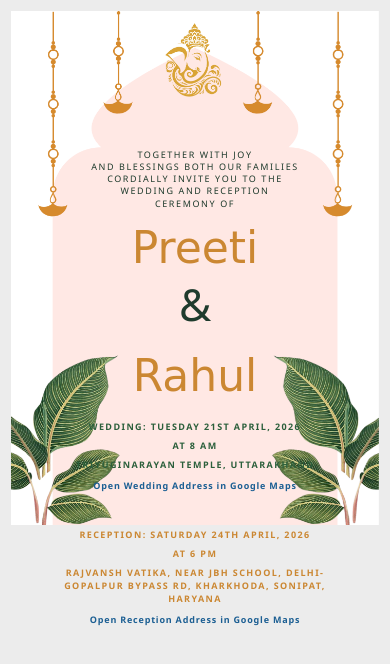
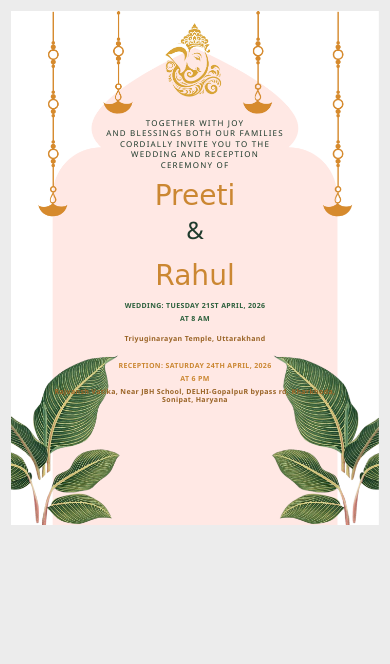
Before and after one commit to NikChougule22/Version-2-Wedding-Invitation, a plain HTML site: page index.html in a window 390 px wide. Drawn offline with Linux system fonts and the light colour scheme.

Commit message:
Change to overflow text and address

```diff
--- a/index.html
+++ b/index.html
@@ -25,26 +25,26 @@
         <div class="event-block wedding">
           <h2>WEDDING: TUESDAY 21ST APRIL, 2026</h2>
           <p>AT 8 AM</p>
-          <p>TRIYUGINARAYAN TEMPLE, UTTARAKHAND</p>
           <a
+            class="venue-address-link"
             href="https://www.google.com/maps/search/?api=1&query=Triyuginarayan+Temple+Uttarakhand"
             target="_blank"
             rel="noopener noreferrer"
           >
-            Open Wedding Address in Google Maps
+            Triyuginarayan Temple, Uttarakhand
           </a>
         </div>
 
         <div class="event-block reception">
           <h2>RECEPTION: SATURDAY 24TH APRIL, 2026</h2>
           <p>AT 6 PM</p>
-          <p>RAJVANSH VATIKA, NEAR JBH SCHOOL, DELHI-GOPALPUR BYPASS RD, KHARKHODA, SONIPAT, HARYANA</p>
           <a
-            href="https://www.google.com/maps/search/?api=1&query=Rajvansh+Vatika+near+JBH+School+Delhi-Gopalpur+Bypass+Road+Kharkhoda+Sonipat+Haryana"
+            class="venue-address-link"
+            href="https://www.google.com/maps/search/?api=1&query=Rajvansh+Vatika+Near+JBH+School+Delhi-Gopalpur+Bypass+Road+Kharkhoda+Sonipat+Haryana"
             target="_blank"
             rel="noopener noreferrer"
           >
-            Open Reception Address in Google Maps
+            Rajvansh Vatika, Near JBH School, DELHI-GopalpuR bypass rd, Kharkhoda, Sonipat, Haryana
           </a>
         </div>
       </div>
--- a/style.css
+++ b/style.css
@@ -3,7 +3,7 @@
   --gold: #cb8732;
   --green: #2b5f3b;
   --text: #1f3b2d;
-  --link: #1c5f93;
+  --link: #9a6426;
 }
 
 * {
@@ -50,39 +50,39 @@ body {
   flex-direction: column;
   align-items: center;
   text-align: center;
-  padding: clamp(120px, 18vw, 170px) clamp(24px, 5vw, 40px) clamp(24px, 4vw, 38px);
+  padding: clamp(102px, 14vw, 132px) clamp(24px, 5vw, 40px) clamp(20px, 2.6vw, 26px);
 }
 
 .invite-line {
   margin: 0;
   text-transform: uppercase;
-  letter-spacing: clamp(1.6px, 0.35vw, 3.4px);
-  line-height: 1.35;
-  font-size: clamp(9px, 1.8vw, 20px);
+  letter-spacing: clamp(1.2px, 0.28vw, 2.6px);
+  line-height: 1.3;
+  font-size: clamp(8px, 1.28vw, 12px);
   opacity: 0;
   transform: translateY(10px);
   animation: fade-up 0.6s ease-out forwards;
 }
 
 .top-gap {
-  margin-top: clamp(60px, 10vw, 96px);
+  margin-top: clamp(44px, 7vw, 64px);
 }
 
 .names {
-  margin: clamp(16px, 2vw, 26px) 0 0;
+  margin: clamp(12px, 1.6vw, 18px) 0 0;
   font-family: "Moontime", "Great Vibes", "Brush Script MT", cursive;
   color: var(--gold);
   font-weight: 400;
   line-height: 1;
-  font-size: clamp(44px, 11vw, 130px);
+  font-size: clamp(32px, 7.8vw, 72px);
   opacity: 0;
   transform: translateY(16px) scale(0.98);
   animation: fade-up 0.75s ease-out forwards;
 }
 
 .ampersand {
-  margin: clamp(12px, 2vw, 24px) 0;
-  font-size: clamp(44px, 8vw, 94px);
+  margin: clamp(8px, 1.3vw, 14px) 0;
+  font-size: clamp(30px, 6vw, 58px);
   line-height: 1;
   color: var(--text);
   opacity: 0;
@@ -92,7 +92,7 @@ body {
 
 .event-block {
   width: min(90%, 620px);
-  margin-top: clamp(22px, 2.5vw, 34px);
+  margin-top: clamp(12px, 1.5vw, 18px);
   opacity: 0;
   transform: translateY(14px);
   animation: fade-up 0.7s ease-out forwards;
@@ -103,13 +103,13 @@ body {
   margin: 0;
   text-transform: uppercase;
   font-weight: 700;
-  line-height: 1.45;
-  letter-spacing: clamp(1.4px, 0.22vw, 3.8px);
-  font-size: clamp(9px, 1.55vw, 26px);
+  line-height: 1.3;
+  letter-spacing: clamp(0.9px, 0.18vw, 2.2px);
+  font-size: clamp(8px, 1.15vw, 11px);
 }
 
 .event-block p {
-  margin-top: clamp(6px, 0.9vw, 12px);
+  margin-top: clamp(5px, 0.8vw, 9px);
 }
 
 .wedding h2,
@@ -118,7 +118,7 @@ body {
 }
 
 .reception {
-  margin-top: clamp(34px, 4vw, 52px);
+  margin-top: clamp(16px, 2vw, 22px);
 }
 
 .reception h2,
@@ -127,21 +127,24 @@ body {
 }
 
 .event-block a {
-  margin-top: clamp(8px, 1.2vw, 15px);
+  margin-top: clamp(5px, 0.8vw, 9px);
   display: inline-block;
   color: var(--link);
-  font-size: clamp(9px, 1.35vw, 18px);
-  letter-spacing: clamp(0.8px, 0.12vw, 1.8px);
+  font-size: clamp(7px, 0.92vw, 9px);
+  line-height: 1.2;
+  letter-spacing: clamp(0.3px, 0.08vw, 0.8px);
   text-decoration: none;
   border-bottom: 1px solid transparent;
   font-weight: 600;
+  max-width: 94%;
+  overflow-wrap: anywhere;
   transition: border-color 0.2s ease, transform 0.2s ease, color 0.2s ease;
 }
 
 .event-block a:hover {
   border-bottom-color: currentColor;
   transform: translateY(-1px);
-  color: #154d78;
+  color: #7d4f1b;
 }
 
 .overlay-content .invite-line:nth-of-type(1) {
@@ -234,14 +237,37 @@ body {
 
 @media (max-width: 640px) {
   .overlay-content {
-    padding-top: 85px;
+    padding-top: 70px;
   }
 
   .top-gap {
-    margin-top: 52px;
+    margin-top: 40px;
   }
 
   .event-block {
     width: 94%;
   }
 }
+
+@media (max-width: 480px) {
+  .overlay-content {
+    padding-top: 66px;
+    padding-bottom: 18px;
+  }
+
+  .names {
+    font-size: clamp(28px, 7.2vw, 50px);
+  }
+
+  .ampersand {
+    font-size: clamp(24px, 5.2vw, 40px);
+  }
+
+  .event-block h2,
+  .event-block p,
+  .event-block a {
+    font-size: 7px;
+    letter-spacing: 0.35px;
+    line-height: 1.18;
+  }
+}
```
